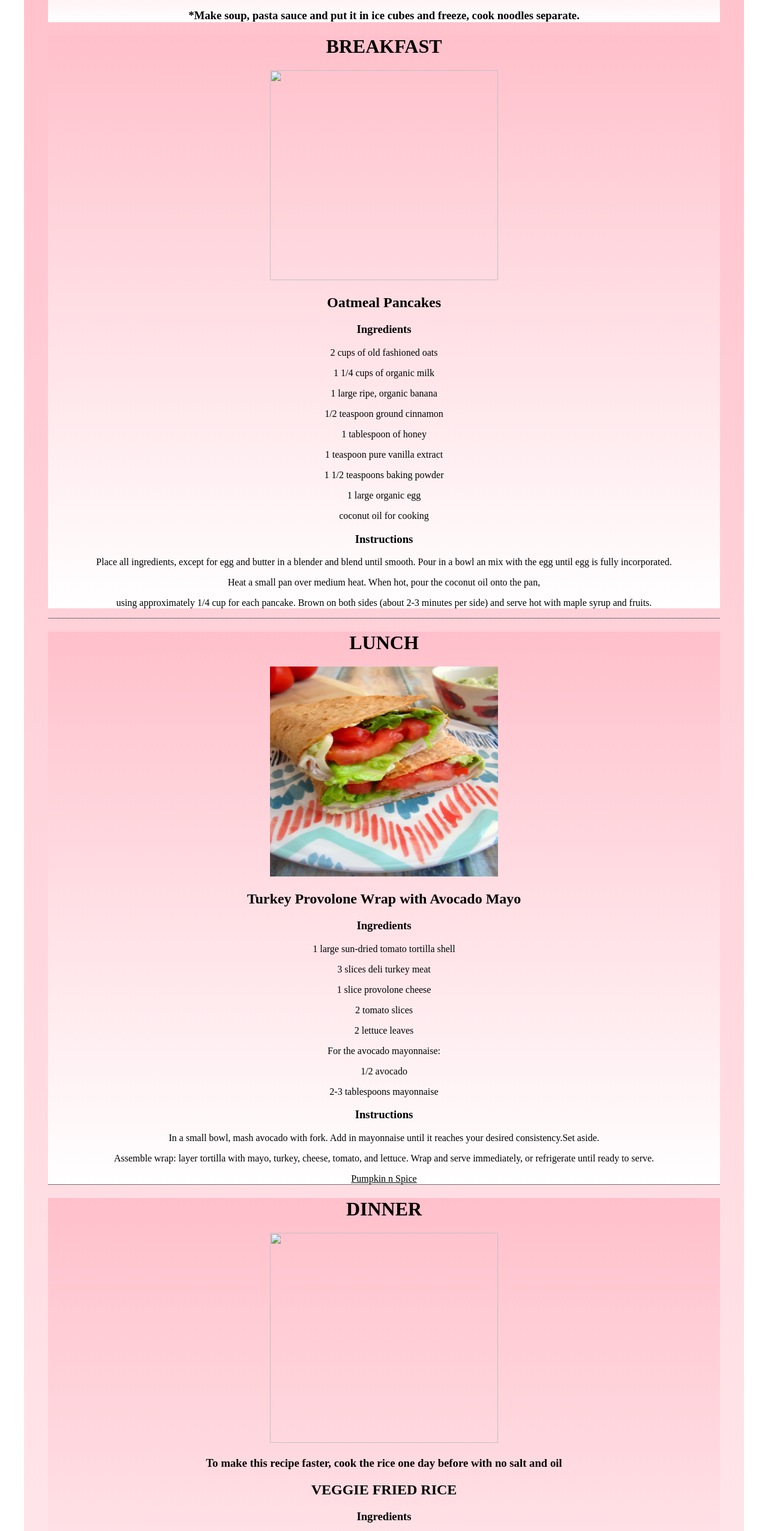
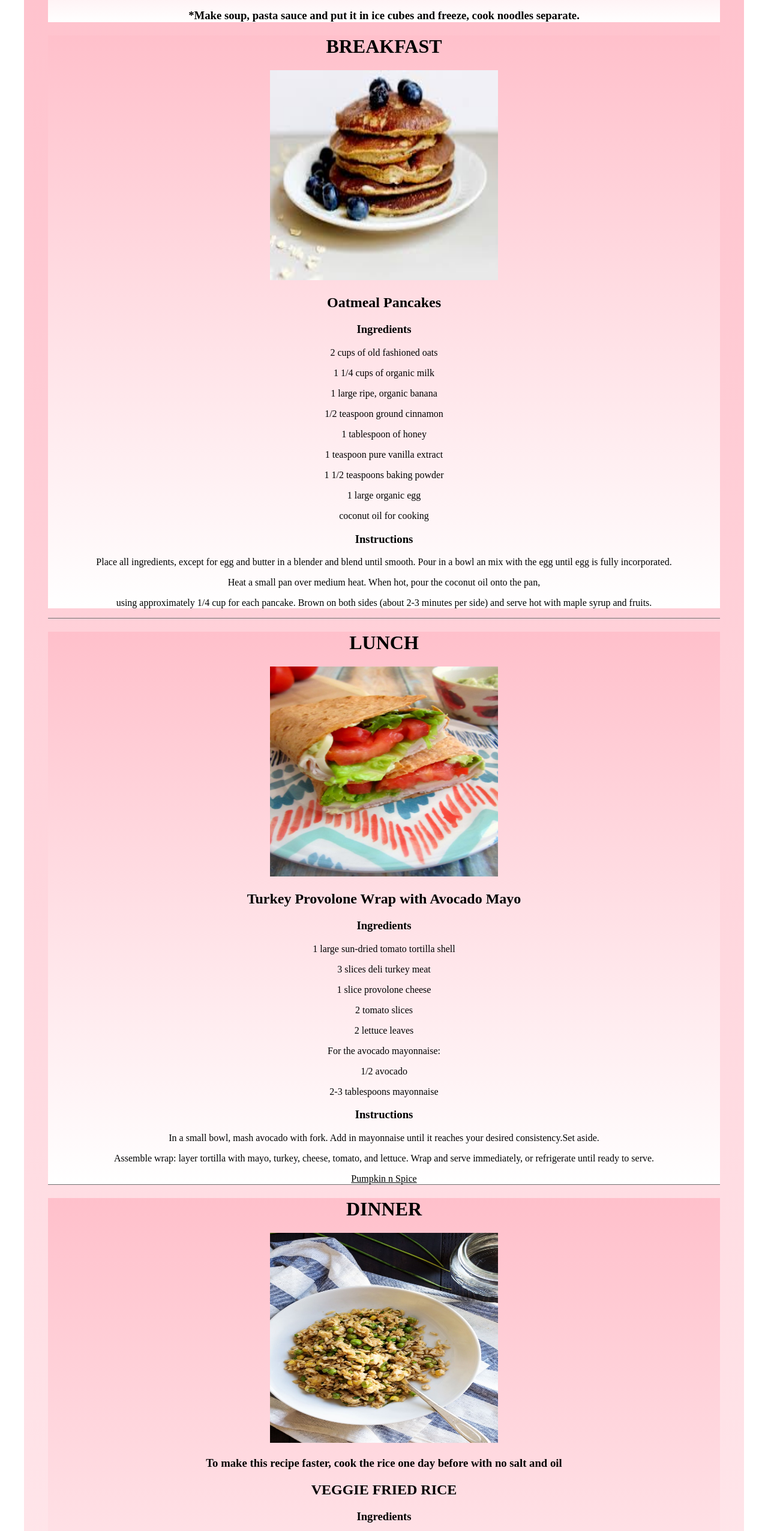
Before and after one commit to healthyfastfood/healthyfastfood.github.io, a plain HTML site: page recipes.html in a window 1280 px wide. Shown: the part 888-3440 px from the top of the page at 60% size. Drawn offline with Linux system fonts and the light colour scheme.

Commit message:
Update recipes.html

```diff
--- a/recipes.html
+++ b/recipes.html
@@ -36,7 +36,7 @@
         <div class="pancakes">
             <div class="bom">
             <h1>BREAKFAST</h1>
-            <img src="ppimg/pancake.jpg">
+            <img src="pancake.jpg">
         <h2>Oatmeal Pancakes</h2>
 
             <h3>Ingredients</h3>
@@ -79,7 +79,7 @@ Wrap and serve immediately, or refrigerate until ready to serve.</p>
 <div class="line-separator"></div>
             <div class="bom">
             <h1>DINNER</h1>
-                <img src="ppimg/friedrice.jpg">
+                <img src="friedrice.jpg">
                 <h3>To make this recipe faster, cook the rice one day before with no salt and oil </h3>
             <h2>VEGGIE FRIED RICE</h2>
 
@@ -108,7 +108,7 @@ Wrap and serve immediately, or refrigerate until ready to serve.</p>
           <div class="line-separator"></div>
             <div class="bom">
             <h1>PERUVIAN DISH</h1>
-                <div class="ce"> <img src="ppimg/cev.JPG"></div>
+                <div class="ce"> <img src="cev.JPG"></div>
 
             <h2>CEVICHE</h2>
 
```
